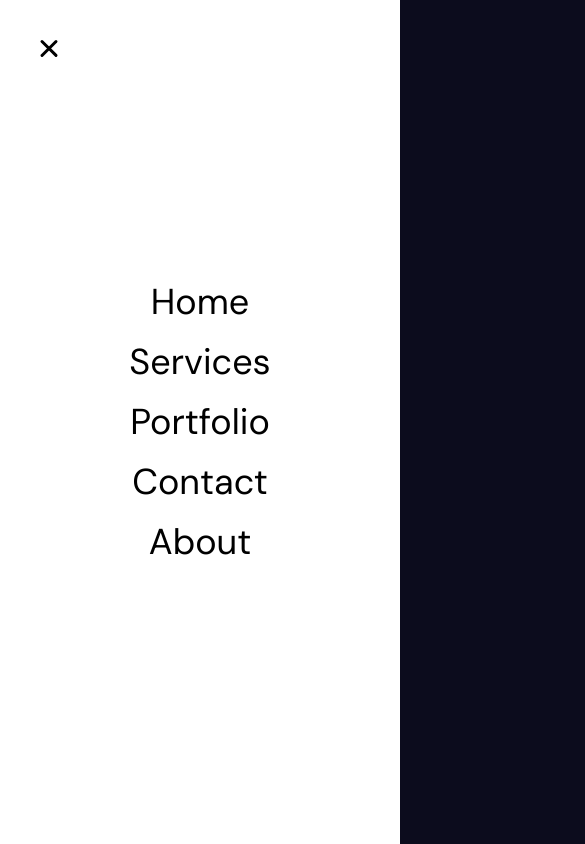
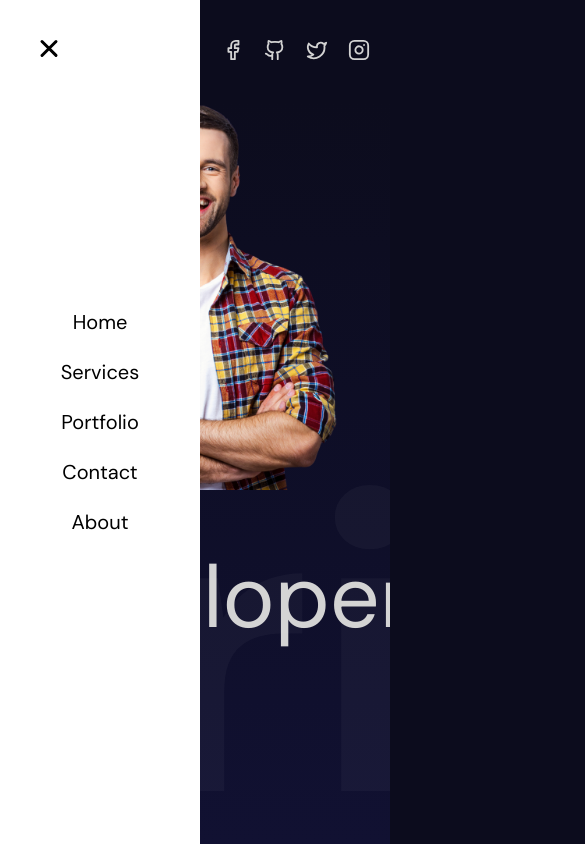
Before and after one commit to Op-Pautu/Portfolio, a React (Vite) app: page / in a window 390 px wide. Both pictures are taken after a click on the button 50 px from the left and 50 px from the top of the page. Shown: the top 844 px of the page, 585 px wide, since content can reach past the window. Built offline with nearby package versions, Linux system fonts and the light colour scheme.

Commit message:
Add responsive design to navbar, sidebar and cursor

```diff
--- a/src/components/Cursor.jsx
+++ b/src/components/Cursor.jsx
@@ -18,7 +18,7 @@ const Cursor = () => {
     <motion.div
       id="cursor"
       animate={{ x: position.x + 10, y: position.y + 10 }}
-      className="w-[50px] h-[50px] rounded-[50%] border border-solid border-white fixed z-[999]"
+      className="hidden md:block w-[50px] h-[50px] rounded-[50%] border border-solid border-white fixed z-[999]"
     ></motion.div>
   );
 };
--- a/src/components/Links.jsx
+++ b/src/components/Links.jsx
@@ -30,14 +30,14 @@ const itemVariants = {
 const Links = () => {
   return (
     <motion.div
-      className="absolute w-[100%] h-[100%] flex flex-col items-center justify-center gap-5"
+      className="absolute w-full h-full flex flex-col items-center justify-center gap-5"
       variants={variants}
     >
       {items.map((item) => (
         <motion.a
           href={`#${item}`}
           key={item}
-          className="text-4xl"
+          className="text-[20px] md:text-[40px] text-center"
           variants={itemVariants}
           whileHover={{ scale: 1.1 }}
           whileTap={{ scale: 0.95 }}
--- a/src/components/Navbar.jsx
+++ b/src/components/Navbar.jsx
@@ -9,14 +9,17 @@ import Sidebar from "./Sidebar";
 
 const Navbar = () => {
   return (
-    <div className="h-[100px]">
+    <div className="h-[100px]" id="navbar">
       <Sidebar />
-      <div className="w-[1366px] mx-auto flex items-center justify-between h-[100%]">
+      <div
+        id="wrapper"
+        className="md:w-[1366px] mx-auto flex items-center justify-end p-[20px] md:p-0 md:justify-between h-[100%]"
+      >
         <motion.span
           initial={{ opacity: 0, scale: 0.5 }}
           animate={{ opacity: 1, scale: 1 }}
           transition={{ duration: 0.5 }}
-          className="font-bold text-3xl"
+          className="font-bold text-3xl hidden md:block"
         >
           Op Pautu
         </motion.span>
--- a/src/components/Sidebar.jsx
+++ b/src/components/Sidebar.jsx
@@ -32,7 +32,7 @@ const Sidebar = () => {
     >
       <motion.div
         variants={variants}
-        className="fixed top-0 left-0 bottom-0 w-[400px] bg-white z-[999]"
+        className="fixed top-0 left-0 bottom-0 w-[200px] md:w-[400px] bg-white z-[999] h-[100%]"
       >
         <Links />
       </motion.div>
```
